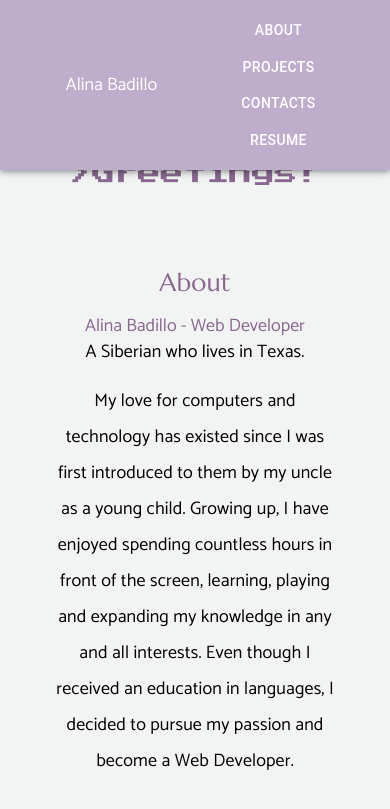
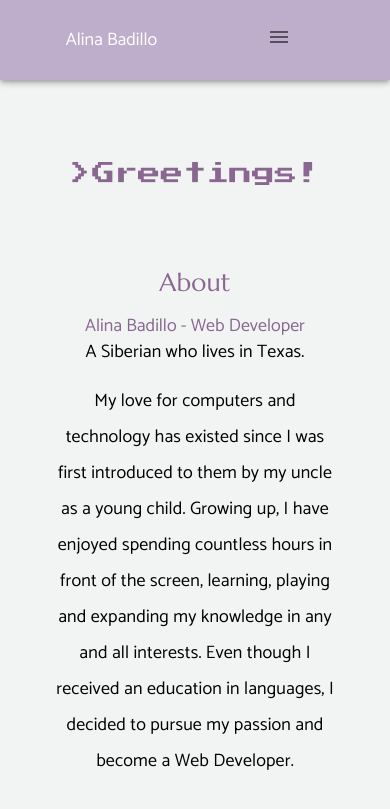
Before and after one commit to AlinaB108/personal-portfolio-react, a React (Create React App) app: page / in a window 390 px wide. Shown: the top 809 px of the page. Built offline with nearby package versions, Linux system fonts and the light colour scheme.

Commit message:
Changed navbar for mobile phones

```diff
--- a/src/components/Navbar/Navbar.js
+++ b/src/components/Navbar/Navbar.js
@@ -1,9 +1,39 @@
-import React from 'react';
-import { AppBar, Box, Toolbar, Typography, Button, Grid } from '@mui/material';
+import React, { useState } from 'react';
+import { AppBar, Box, Toolbar, Typography, Button, Grid, Drawer, List, ListItem, ListItemText, IconButton } from '@mui/material';
+import MenuIcon from '@mui/icons-material/Menu';
+import CloseIcon from '@mui/icons-material/Close';
+import resume from '../../assets/alinabadillo-resume.docx';
 
 function NavBar() {
+  const [isMobileMenuOpen, setIsMobileMenuOpen] = useState(false);
+
+  const toggleMobileMenu = () => {
+    setIsMobileMenuOpen(!isMobileMenuOpen);
+  };
+
+  const closeMobileMenu = () => {
+    setIsMobileMenuOpen(false);
+  };
+
+  const mobileMenuContent = (
+    <List>
+      <ListItem component="a" href="#About" onClick={closeMobileMenu}>
+        <ListItemText primary="About" />
+      </ListItem>
+      <ListItem component="a" href="#Projects" onClick={closeMobileMenu}>
+        <ListItemText primary="Projects" />
+      </ListItem>
+      <ListItem component="a" href="#Contacts" onClick={closeMobileMenu}>
+        <ListItemText primary="Contacts" />
+      </ListItem>
+      <ListItem component="a" href='#Resume' onClick={closeMobileMenu}>
+        <ListItemText primary="Resume" />
+      </ListItem>
+    </List>
+  );
+
   return (
-    <AppBar position="fixed" sx={{ p:1.5 }} style={{ backgroundColor: '#bfadcc' }}>
+    <AppBar position="fixed" sx={{ p: 1.5 }} style={{ backgroundColor: '#bfadcc' }}>
       <Toolbar>
         <Grid container justifyContent="center" item xs={6}>
           <Typography variant="h5" style={{ textDecoration: 'none', color: 'inherit' }}>
@@ -12,6 +42,10 @@ function NavBar() {
         </Grid>
         <Grid container justifyContent="center" textAlign="center" item xs={6} sx={{ px: 4 }}>
           <Box mx={6}>
+            <IconButton onClick={toggleMobileMenu} sx={{ display: { xs: 'block', md: 'none' } }}>
+              {isMobileMenuOpen ? <CloseIcon /> : <MenuIcon />}
+            </IconButton>
+            <Box sx={{ display: { xs: 'none', md: 'block' } }}>
               <Button component="a" href="#About" color="inherit">
                 About
               </Button>
@@ -21,10 +55,14 @@ function NavBar() {
               <Button component="a" href="#Contacts" color="inherit">
                 Contacts
               </Button>
-            <Button component="a" href="#Resume" color="inherit">
+              <Button component="a" href={resume} download color="inherit">
                 Resume
               </Button>
             </Box>
+          </Box>
+          <Drawer anchor="right" open={isMobileMenuOpen} onClose={closeMobileMenu} sx={{ display: { xs: 'block', md: 'none' } }}>
+            {mobileMenuContent}
+          </Drawer>
         </Grid>
       </Toolbar>
     </AppBar>
```
Lines whose indentation alone changed are shown as unchanged.
